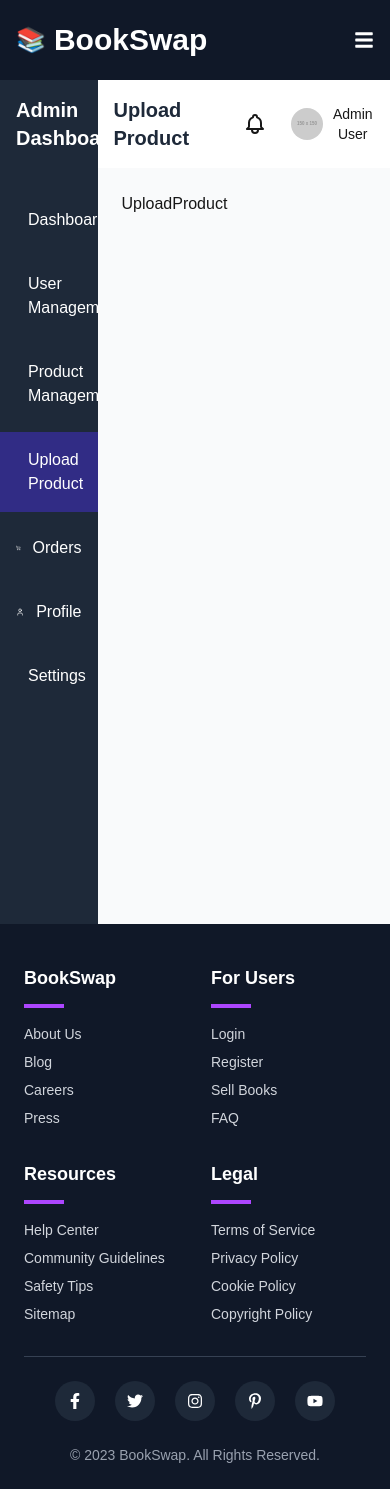
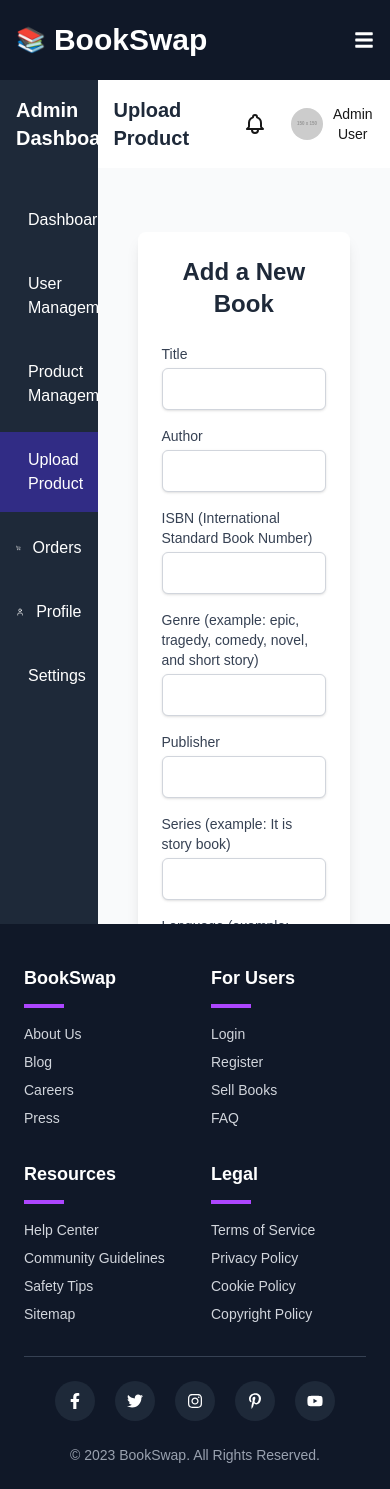
Before and after one commit to Sizzad-Hosen/book-management-client, a Next.js app: page /dashboard/products/uploadProduct in a window 390 px wide. Built offline with nearby package versions, Linux system fonts and the light colour scheme.

Commit message:
crete upload product from

```diff
--- a/src/app/dashboard/products/uploadProduct/page.tsx
+++ b/src/app/dashboard/products/uploadProduct/page.tsx
@@ -1,9 +1,213 @@
-import React from 'react'
+"use client";
 
-const UploadProduct = () => {
+import { useState, useRef, ChangeEvent } from "react";
+
+const BookForm = () => {
+  const [formData, setFormData] = useState({
+    title: '',
+    author: '',
+    isbn: '',
+    genre: '',
+    publisher: '',
+    series: '',
+    language: '',
+    format: '',
+    pageCount: '',
+    releaseDate: '',
+    price: '',
+    quantity: '',
+    imageFile: null as File | null,
+    previewImage: '',
+  });
+
+  const fileInputRef = useRef<HTMLInputElement>(null);
+
+  const handleChange = (e: React.ChangeEvent<HTMLInputElement | HTMLSelectElement>) => {
+    const { name, value } = e.target;
+    setFormData(prev => ({ ...prev, [name]: value }));
+  };
+
+  const handleImageChange = (e: ChangeEvent<HTMLInputElement>) => {
+    if (e.target.files && e.target.files[0]) {
+      const file = e.target.files[0];
+
+      // Set the file for upload
+      setFormData(prev => ({
+        ...prev,
+        imageFile: file
+      }));
+
+      // Create preview URL
+      const reader = new FileReader();
+      reader.onload = (event) => {
+        if (event.target?.result) {
+          setFormData(prev => ({
+            ...prev,
+            previewImage: event.target?.result as string
+          }));
+        }
+      };
+      reader.readAsDataURL(file);
+    }
+  };
+
+  const handleSubmit = async (e: React.FormEvent) => {
+    e.preventDefault();
+
+    // Create FormData for file upload
+    const formDataToSend = new FormData();
+    formDataToSend.append('title', formData.title);
+    formDataToSend.append('author', formData.author);
+    formDataToSend.append('isbn', formData.isbn);
+    formDataToSend.append('genre', formData.genre);
+    formDataToSend.append('publisher', formData.publisher);
+    formDataToSend.append('series', formData.series);
+    formDataToSend.append('language', formData.language);
+    formDataToSend.append('format', formData.format);
+    formDataToSend.append('pageCount', formData.pageCount);
+    formDataToSend.append('releaseDate', formData.releaseDate);
+    formDataToSend.append('price', formData.price);
+    formDataToSend.append('quantity', formData.quantity);
+    if (formData.imageFile) {
+      formDataToSend.append('image', formData.imageFile);
+    }
+
+    try {
+      const response = await fetch('/api/books', {
+        method: 'POST',
+        body: formDataToSend,
+      });
+
+      const data = await response.json();
+
+      if (response.ok) {
+        console.log('Book created successfully!', data);
+        // Reset form
+        setFormData({
+          title: '',
+          author: '',
+          isbn: '',
+          genre: '',
+          publisher: '',
+          series: '',
+          language: '',
+          format: '',
+          pageCount: '',
+          releaseDate: '',
+          price: '',
+          quantity: '',
+          imageFile: null,
+          previewImage: '',
+        });
+        if (fileInputRef.current) {
+          fileInputRef.current.value = '';
+        }
+      } else {
+        console.error('Error creating book:', data.message);
+      }
+    } catch (error) {
+      console.error('Error submitting form:', error);
+    }
+  };
+
   return (
-    <div>UploadProduct</div>
-  )
-}
+    <div className="min-h-screen bg-gray-50 py-10 px-4 sm:px-8 md:px-16 lg:px-32 xl:px-64">
+      <div className="bg-white p-6 rounded-lg shadow-lg">
+        <h2 className="text-2xl font-bold text-center text-gray-800 mb-6">Add a New Book</h2>
+        <form onSubmit={handleSubmit} className="space-y-4">
+          {/* Title */}
+          <Input label="Title" name="title" type="text" required onChange={handleChange} value={formData.title} />
+          {/* Author */}
+          <Input label="Author" name="author" type="text" required onChange={handleChange} value={formData.author} />
+          {/* ISBN */}
+          <Input label="ISBN (International Standard Book Number)" name="isbn" type="text" onChange={handleChange} value={formData.isbn} />
+          {/* Genre */}
+          <Input label="Genre (example: epic, tragedy, comedy, novel, and short story)" name="genre" type="text" onChange={handleChange} value={formData.genre} />
+          {/* Publisher */}
+          <Input label="Publisher" name="publisher" type="text" onChange={handleChange} value={formData.publisher} />
+          {/* Series */}
+          <Input label="Series (example: It is story book)" name="series" type="text" onChange={handleChange} value={formData.series} />
+          {/* Language */}
+          <Input label="Language (example: English, Bangla, Hindi)" name="language" type="text" onChange={handleChange} value={formData.language} />
+          {/* Format */}
+          <div>
+            <label className="block text-sm font-medium text-gray-700 mb-1">Format</label>
+            <select
+              name="format"
+              value={formData.format}
+              onChange={handleChange}
+              className="w-full px-3 py-2 border bg-white text-gray-800 border-gray-300 rounded-md shadow-sm focus:outline-none focus:ring-2 focus:ring-indigo-500 focus:border-indigo-500"
+            >
+              <option value="">Select format</option>
+              <option value="hardcover">Hardcover</option>
+              <option value="paperback">Paperback</option>
+              <option value="ebook">eBook</option>
+            </select>
+          </div>
+          {/* Page Count */}
+          <Input label="Page Count" name="pageCount" type="number" onChange={handleChange} value={formData.pageCount} />
+          {/* Release Date */}
+          <Input label="Release Date" name="releaseDate" type="date" onChange={handleChange} value={formData.releaseDate} />
+          {/* Price */}
+          <Input label="Price" name="price" type="number" required onChange={handleChange} value={formData.price} />
+          {/* Quantity */}
+          <Input label="Quantity" name="quantity" type="number" required onChange={handleChange} value={formData.quantity} />
 
-export default UploadProduct
+          {/* Image Upload */}
+          <div>
+            <label className="block text-sm font-medium text-gray-700 mb-1">Book Cover</label>
+            <input
+              type="file"
+              accept="image/*"
+              onChange={handleImageChange}
+              ref={fileInputRef}
+              className="block w-full text-sm text-gray-500
+                file:mr-4 file:py-2 file:px-4
+                file:rounded-md file:border-0
+                file:text-sm file:font-semibold
+                file:bg-indigo-50 file:text-indigo-700
+                hover:file:bg-indigo-100"
+            />
+            {formData.previewImage && (
+              <div className="mt-2">
+                <img
+                  src={formData.previewImage}
+                  alt="Preview"
+                  className="h-40 object-contain border rounded"
+                />
+              </div>
+            )}
+          </div>
+
+          {/* Submit */}
+          <button
+            type="submit"
+            className="w-full py-2 px-4 bg-indigo-600 hover:bg-indigo-700 text-white font-semibold rounded-md shadow-sm transition duration-300"
+          >
+            Submit
+          </button>
+        </form>
+      </div>
+    </div>
+  );
+};
+
+// Reusable Input component
+const Input = ({ label, name, type, required = false, value, onChange }: any) => (
+  <div>
+    <label htmlFor={name} className="block text-sm font-medium text-gray-700 mb-1">
+      {label}
+    </label>
+    <input
+      id={name}
+      name={name}
+      type={type}
+      required={required}
+      value={value}
+      onChange={onChange}
+      className="w-full px-3 py-2 bg-white text-gray-900 border border-gray-300 rounded-md shadow-sm focus:outline-none focus:ring-2 focus:ring-indigo-500 focus:border-indigo-500 sm:text-sm"
+    />
+  </div>
+);
+
+export default BookForm;
```
